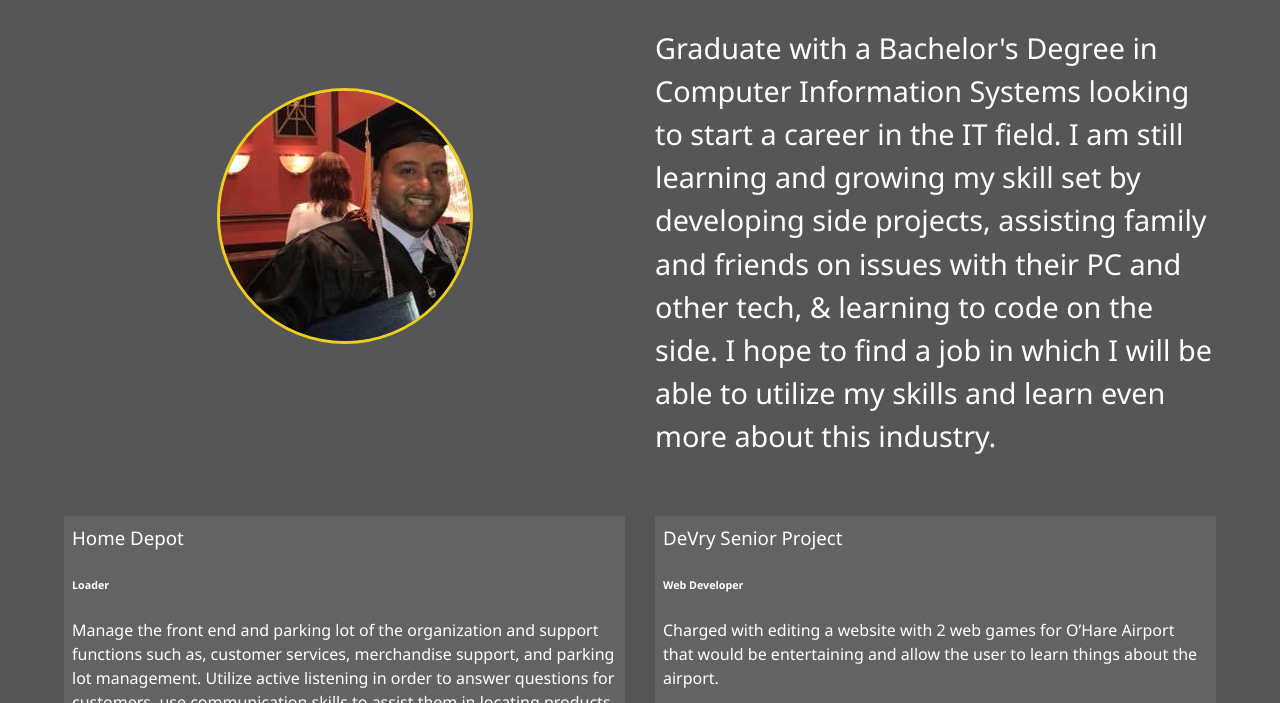
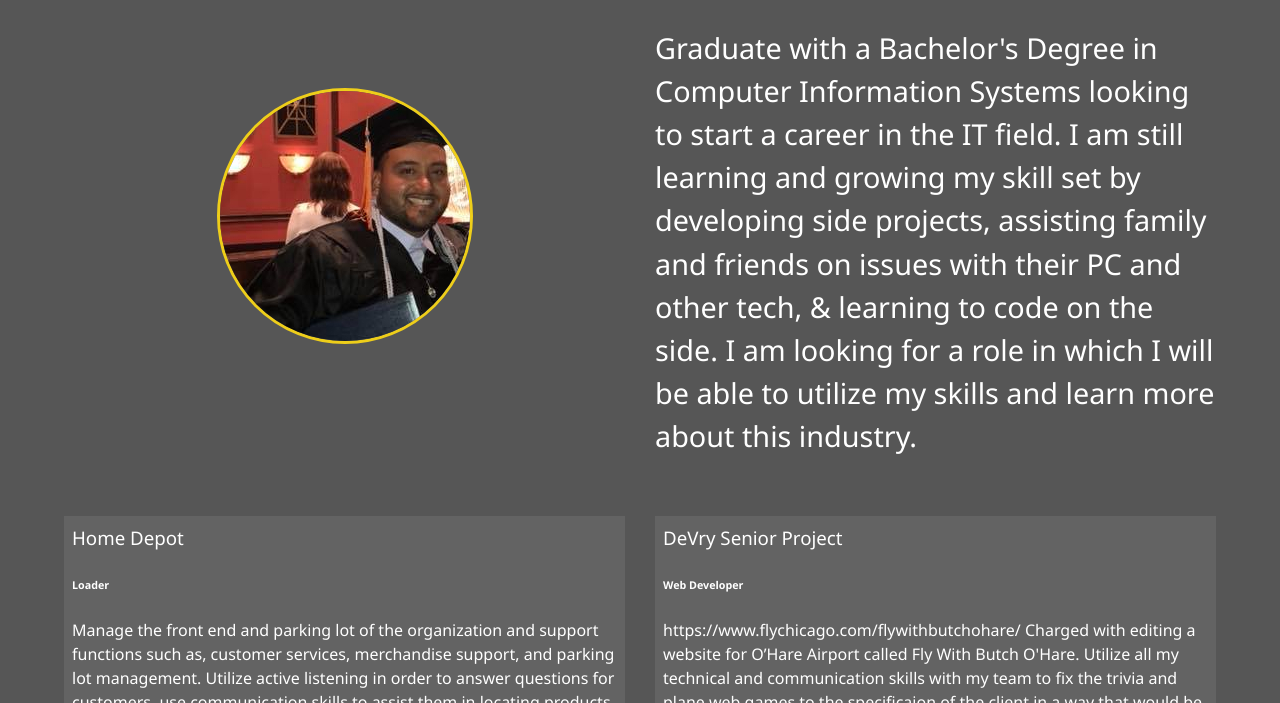
Before and after one commit to Chibullz023/modern_portfolio, a plain HTML site: page about.html in a window 1280 px wide. Shown: the part 336-1039 px from the top of the page. Drawn offline with Linux system fonts and the light colour scheme.

Commit message:
Update about.html

```diff
--- a/about.html
+++ b/about.html
@@ -71,8 +71,8 @@
             looking to start a career in the IT field. I am still learning and
             growing my skill set by developing side projects, assisting family
             and friends on issues with their PC and other tech, & learning to code on
-            the side. I hope to find a job in which I will be able to utilize my skills
-            and learn even more about this industry.
+            the side. I am looking for a role in which I will be able to utilize my skills
+            and learn more about this industry.
           </p>
         </div>
         <div class="job job-1">
@@ -82,7 +82,7 @@
             Manage the front end and parking lot of the organization and support
             functions such as, customer services, merchandise support, and parking lot management.
             Utilize active listening in order to answer questions for customers, use communication
-            skills to assist them in locating products in the store, and load their purchases into
+            skills to assist them in locating products in the store, and load purchases into
             their vehicles.
           </p>
         </div>
@@ -90,9 +90,13 @@
           <h3>DeVry Senior Project</h3>
           <h6>Web Developer</h6>
           <p>
-            Charged with editing a website with 2 web games for O’Hare Airport
+            https://www.flychicago.com/flywithbutchohare/
+
+            Charged with editing a website for O’Hare Airport called Fly With Butch
+            O'Hare. Utilize all my technical and communication skills with my team to
+            fix the trivia and plane web games to the specificaion of the client in a way
             that would be entertaining and allow the user to learn things about
-            the airport.
+            O'Hare's history.
           </p>
           <p>
             Engineered the GitHub account and use that information to edit the
```
